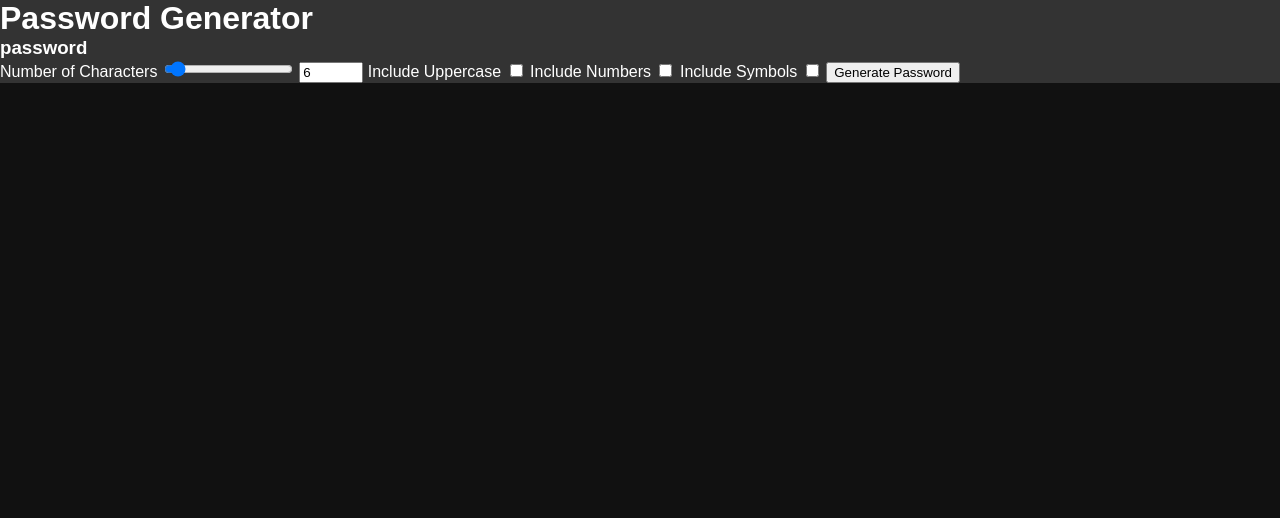
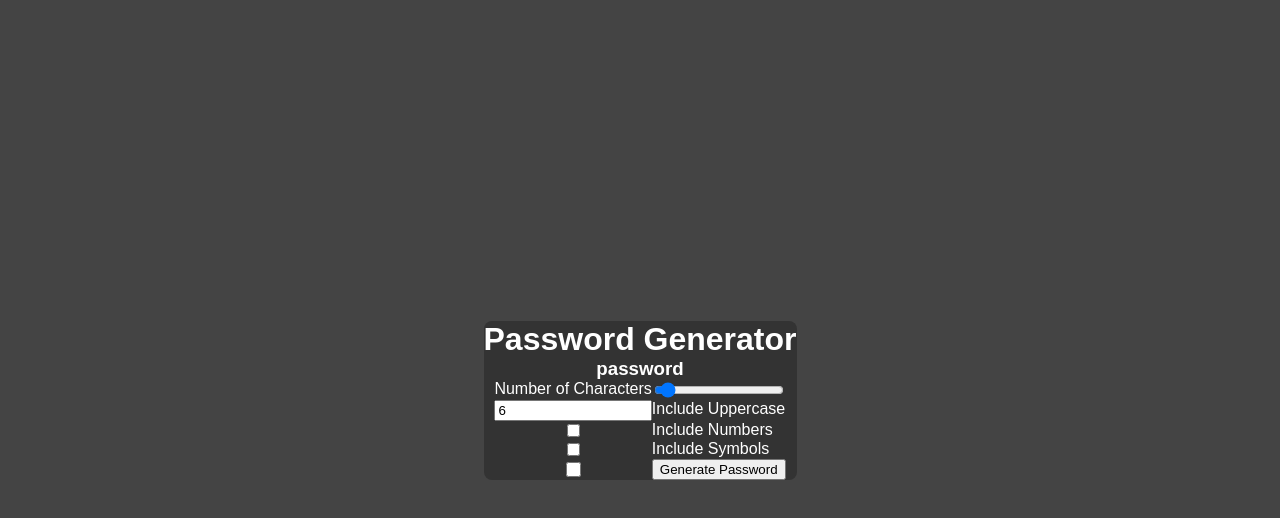
Before and after one commit to RafaStutz/password-generator, a plain HTML site: page index.html in a window 1280 px wide. Drawn offline with Linux system fonts and the light colour scheme.

Commit message:
add styles to form

```diff
--- a/css/global/global.css
+++ b/css/global/global.css
@@ -1,9 +1,13 @@
 body {
     margin: 0px;
     font-family: Arial, Helvetica, sans-serif;
-    background-color: #111111;
+    background-color: #444;
     color: #ffffff;
     padding-bottom: 0px;
+    display: flex;
+    justify-content: center;
+    min-height: 100vh;
+    align-items: center;
   }
 
   h1,
--- a/css/home/container.css
+++ b/css/home/container.css
@@ -1,3 +1,8 @@
 .container {
     background-color: #333;
+    border-radius: 0.5rem;
+    display: flex;
+    justify-content: center;
+    align-items: center;
+    flex-direction: column;
 }
--- /dev/null
+++ b/css/home/form.css
@@ -0,0 +1,4 @@
+.form {
+    display: grid;
+    grid-template-columns: auto auto;
+}
--- a/css/style.css
+++ b/css/style.css
@@ -1,2 +1,3 @@
 @import './global/global.css';
-@import './home/container.css'
+@import './home/container.css';
+@import './home/form.css'
--- a/index.html
+++ b/index.html
@@ -12,7 +12,7 @@
     <div class="container">
         <h1>Password Generator</h1>
         <h3>password</h3>
-        <form>
+        <form class="form">
             <label for="characterAmountNumber">Number of Characters</label>
             <input type="range" min="1" max="100" value="6" id="characterAmountRange">
             <input type="number" min="1" max="100" value="6" id="characterAmountNumber">
```
